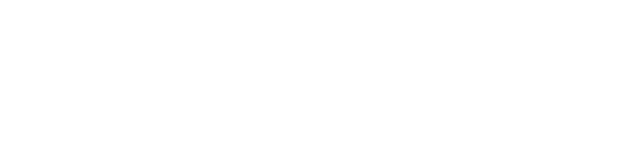
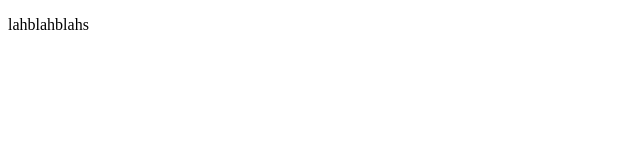
Before and after one commit to davidd647/testing-git, a plain HTML site: page index.html in a window 1280 px wide. Shown: the whole page, without its empty margins (0-640 px from the left). Drawn offline with Linux system fonts and the light colour scheme.

Commit message:
Second commit

```diff
--- a/index.html
+++ b/index.html
@@ -5,6 +5,7 @@
 	<title>Git Thang</title>
 </head>
 <body>
+<p>lahblahblahs</p>
 
 </body>
 </html>
```
